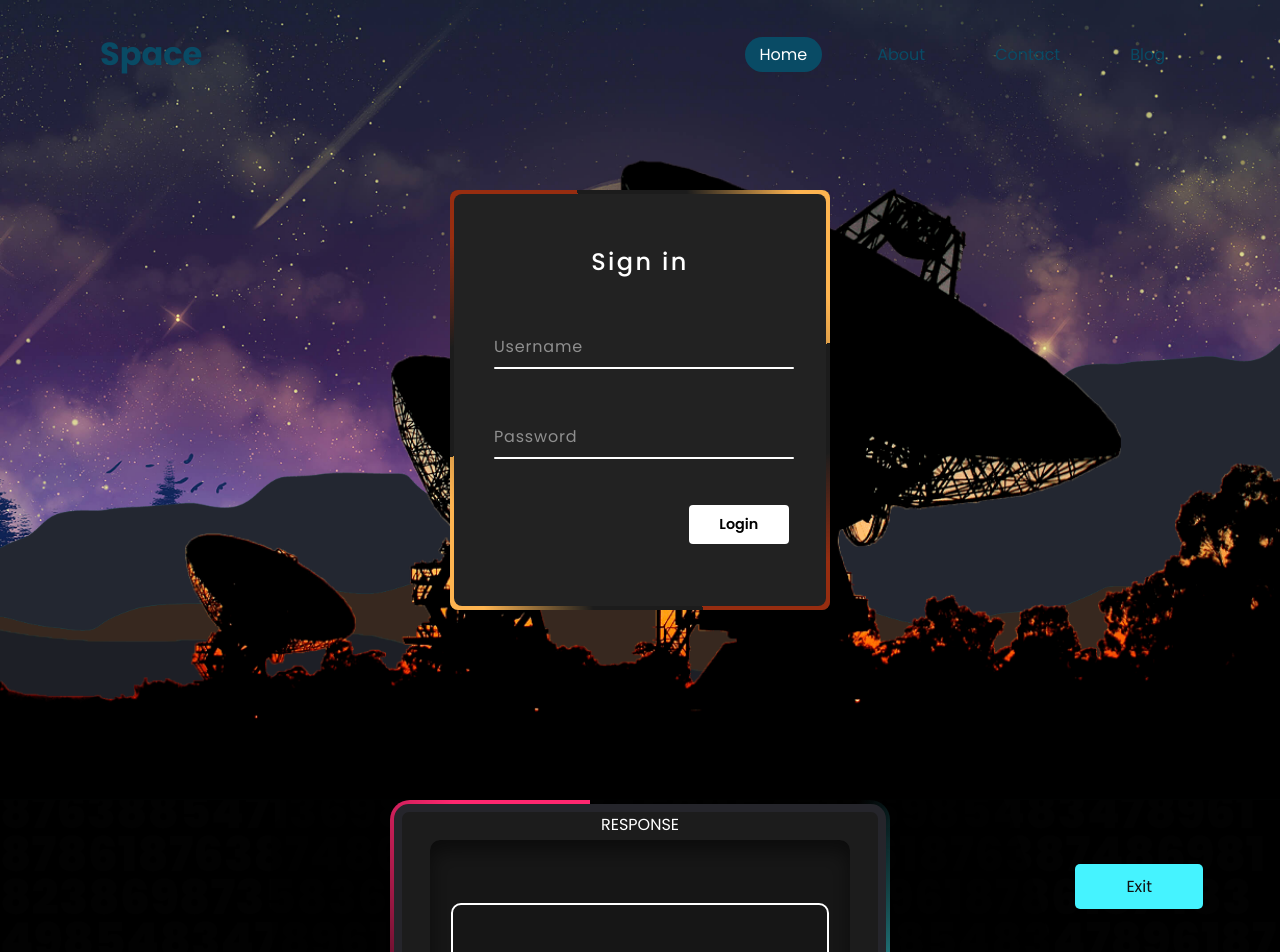
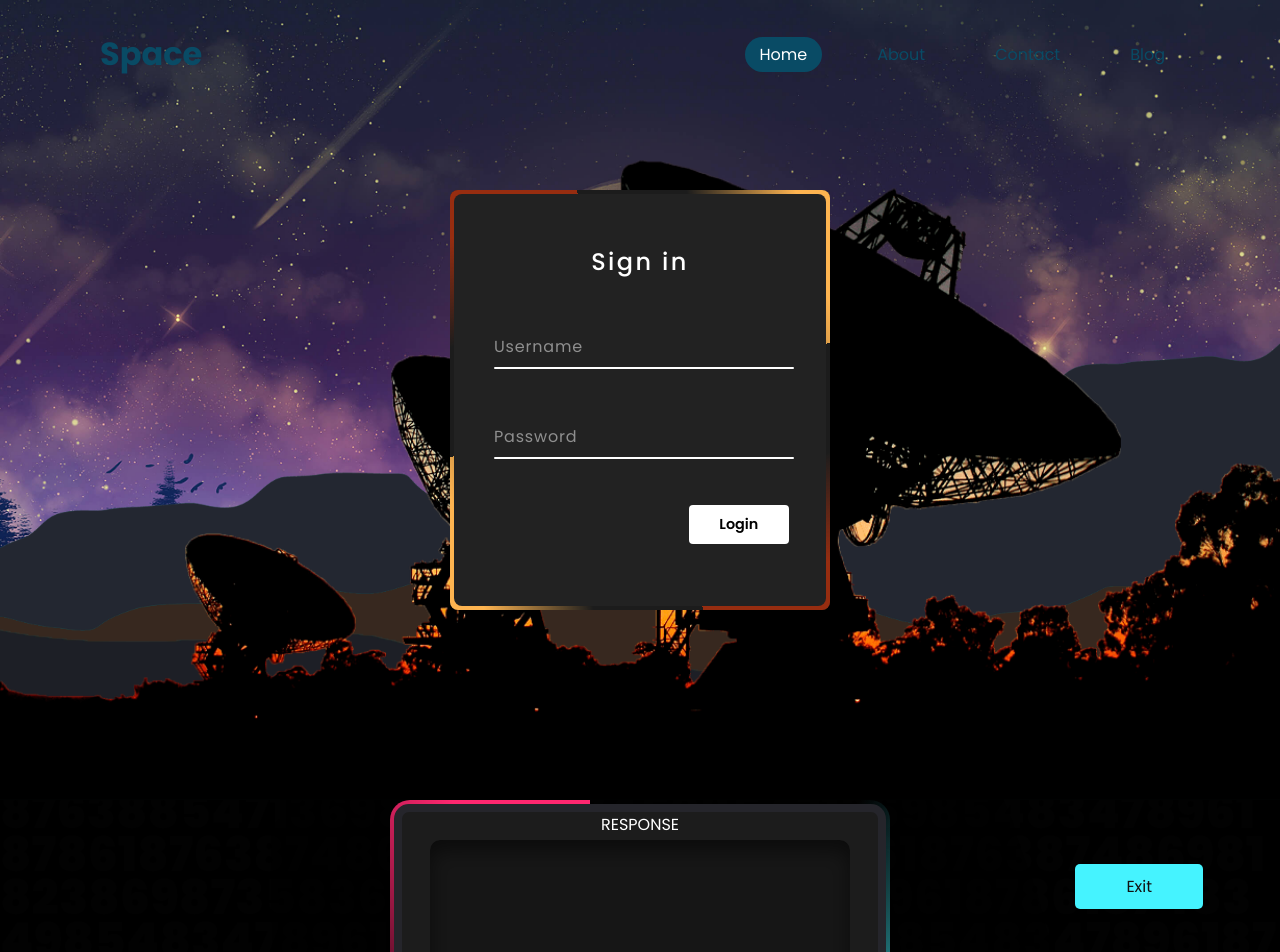
Before and after one commit to VladPashkovsky/comments, a React (Vite) app: page / in a window 1280 px wide. Shown: the top 952 px of the page. Built offline with nearby package versions, Linux system fonts and the light colour scheme; a web font is replaced by a local one.

Commit message:
tasks/styles_and_function_new_todos_added

```diff
--- a/src/components/QuestionForm/index.tsx
+++ b/src/components/QuestionForm/index.tsx
@@ -2,7 +2,6 @@ import styles from './style.module.css'
 import { useState} from 'react'
 import useStore from './store.ts'
 import { Todo } from './store.ts'
-
 
 
 const QuestionForm = () => {
--- a/src/components/Tasks/index.tsx
+++ b/src/components/Tasks/index.tsx
@@ -3,7 +3,7 @@ import useStore from '../QuestionForm/store.ts'
 
 
 const Tasks = () => {
-  const {todos} = useStore();
+  const { todos } = useStore()
 
   return (
     <div className={styles.box}>
@@ -21,12 +21,19 @@ const Tasks = () => {
             {/*<textarea placeholder="Response" />*/}
 
             <div className={styles.responseForm}>
-              {todos.map((todo) => (
-                <div key={todo.id} className={styles.responseItem}>{todo.text}</div>
+              {/*{todos.map((todo) => (*/}
+              {/*  <div key={todo.id} className={styles.responseItem}>*/}
+              {/*    <p className={styles.todoText}>{todo.text}</p>*/}
+              {/*  </div>*/}
+              {/*))}*/}
+
+              {todos.map((todo, index) => (
+                <div key={todo.id} className={styles.responseItem}
+                     ref={index === todos.length - 1 ? (node) => node && node.scrollIntoView({ behavior: 'smooth' }) : null}>
+                  <p className={styles.todoText}>{todo.text}</p>
+                </div>
               ))}
-
             </div>
-
             {/*<button>ADD</button>*/}
           </div>
         </form>
--- a/src/components/Tasks/style.module.css
+++ b/src/components/Tasks/style.module.css
@@ -128,6 +128,7 @@ body {
     transition: 0.5s;
     color: white;
     overflow: hidden;
+
 }
 
 /*.box:hover .login {*/
@@ -141,7 +142,7 @@ body {
     align-items: center;
     flex-direction: column;
     gap: 30px;
-    width: 90%;
+    width: 100%;
     transform: translateY(40px);
     transition: 0.5s;
 }
@@ -163,9 +164,8 @@ body {
 
 .inptBtn {
     position: absolute;
-    /*display: flex;*/
     width: 100%;
-    top: -42vh;
+    top: -43vh;
     gap: 5px;
 }
 
@@ -186,27 +186,35 @@ body {
 
 .responseForm {
     position: relative;
-    display: flex;
-    justify-content: center;
     width: 100%;
-    height: 75vh;
     padding: 10px 20px;
     outline: none;
-    border: none;
-    border: 2px solid #ffffff;
     border-radius: 10px;
+    overflow-y: auto;
+    max-height: 75vh;
+    -webkit-scrollbar: none;
+}
+
+.responseForm {
+    scrollbar-width: none;
 }
 
 .responseItem {
     display: flex;
-    position: absolute;
-    top: 0;
-    width: 100%;
-    height: 10vh;
-    border: 2px solid #ffffff;
+    flex-direction: row;
+    padding: 10px 10px;
+    margin-bottom: 10px;
+    max-width: 100%;
+    height: auto;
+    border: 1px solid #afa3a3;
     border-radius: 10px;
     font-size: 1em;
     color: white;
+}
+
+.todoText {
+    word-wrap: break-word;
+    width: 100%;
 }
 
 
```
